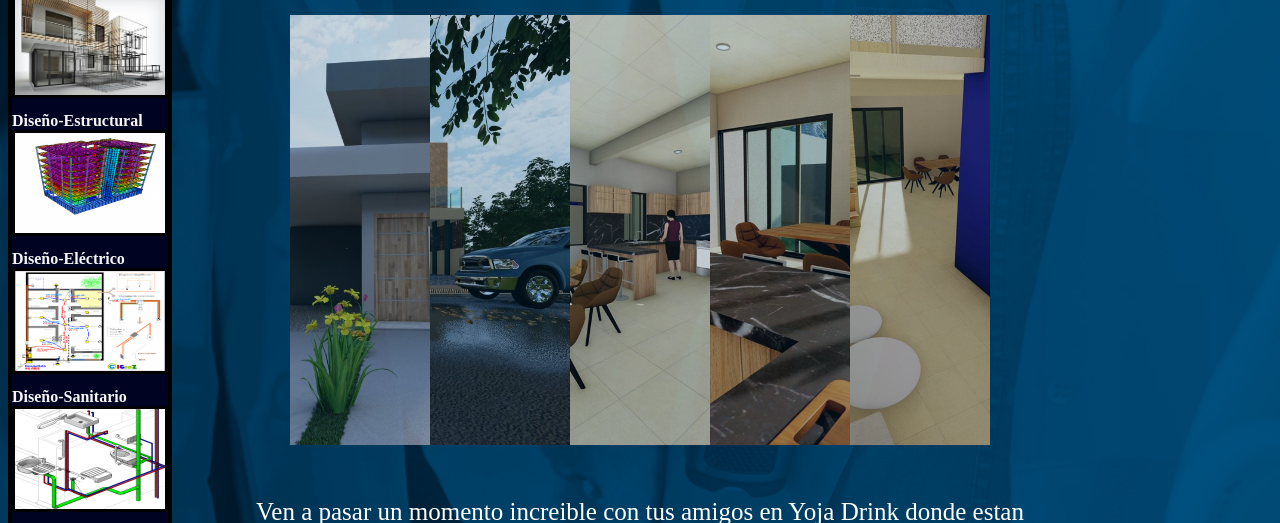
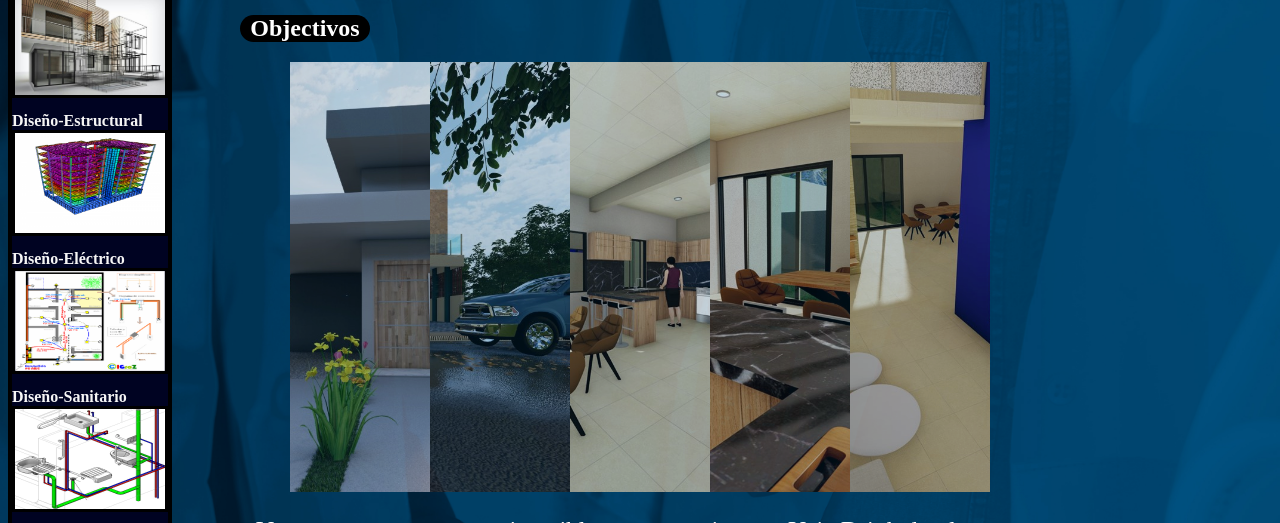
Before and after one commit to MarcosDVS/Const-Vargas.github.io, a plain HTML site: page index.html in a window 1280 px wide. Shown: the part 201-724 px from the top of the page. Drawn offline with Linux system fonts and the light colour scheme.

Commit message:
objrctivos

```diff
--- a/index.html
+++ b/index.html
@@ -87,6 +87,12 @@
             <h1>Constructora Vargas</h1>
         </div>
         <div class="row">
+            <h2>Objectivos</h2>
+        </div>
+        <div class="row">
+
+        </div>
+        <div class="row">
             <section>
                 <img src="img/Apartamento (1).jpeg" alt="">
                 <img src="img/Apartamento (2).jpeg" alt="">
@@ -95,7 +101,6 @@
                 <img src="img/interior (3).jpeg" alt="">
             </section>
         </div>
-        <br>
         <div class="row">
             <p>
                 Ven a pasar un momento increible con tus amigos en Yoja Drink
```
Also changed, not shown: img/Ing-Vargas.jpg (deleted).
